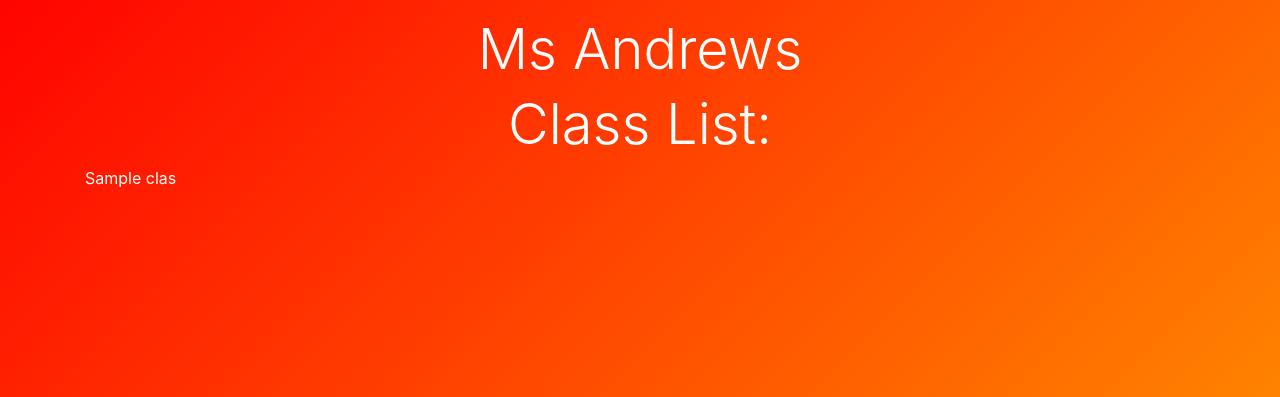
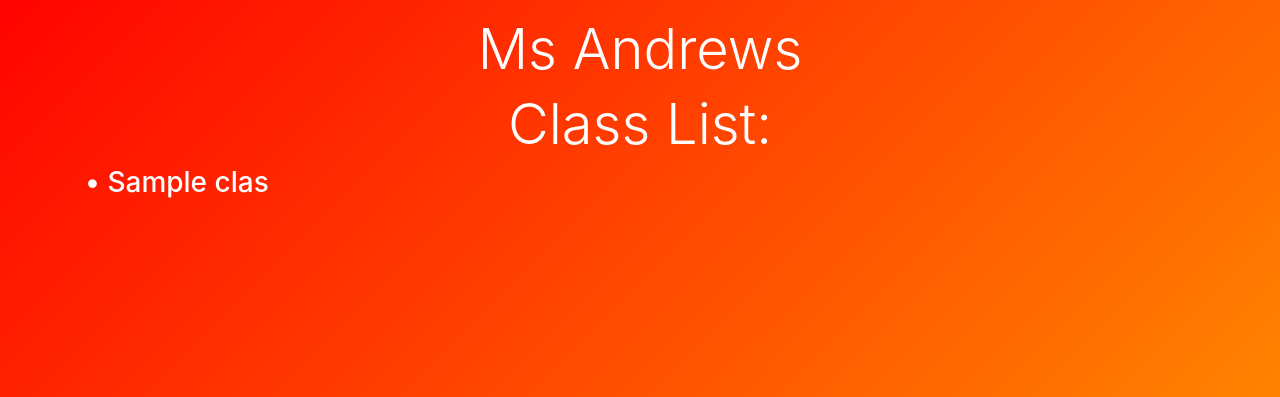
Before and after one commit to Resinderate/raffle, a Django app: page /raffle/ in a window 1280 px wide. Shown: the part 48-445 px from the top of the page. Run offline with Django 3.2, Linux system fonts and the light colour scheme; tables that the repository leaves empty hold one stand-in row (values such as "Sample post"); some libraries are stand-ins or nearby versions.

Commit message:
Styling on lists.

```diff
--- a/tickets/templates/tickets/class_list.html
+++ b/tickets/templates/tickets/class_list.html
@@ -19,13 +19,11 @@
             <li class="breadcrumb-item active"><a href="/raffle/" class="text-white">Home</a></li>
           </ol>
         </nav>
-        <div id="title">
-            <h1 class="display-4 text-white text-center">Ms Andrews</h1>
-            <h2 class="display-4 text-white text-center">Class List:</h2>
-        </div>
+        <h1 class="display-4 text-white text-center">Ms Andrews</h1>
+        <h2 class="display-4 text-white text-center">Class List:</h2>
 
         {% for class in classes %}
-          <a href="/raffle/{{ class.slug }}/" class="text-white">{{ class.name }}</p>
+          <h3><a href="/raffle/{{ class.slug }}/" class="text-white">• {{ class.name }}</a></h3>
         {% endfor %}
         </table>
     </div>
--- a/tickets/templates/tickets/session_list.html
+++ b/tickets/templates/tickets/session_list.html
@@ -26,7 +26,7 @@
         </div>
 
         {% for session in sessions %}
-          <a href="{{ session.slug }}/" class="text-white">{{ session.name }}</p>
+          <h3><a href="{{ session.slug }}/" class="text-white">• {{ session.name }}</p></h3>
         {% endfor %}
 
     </div>
```
